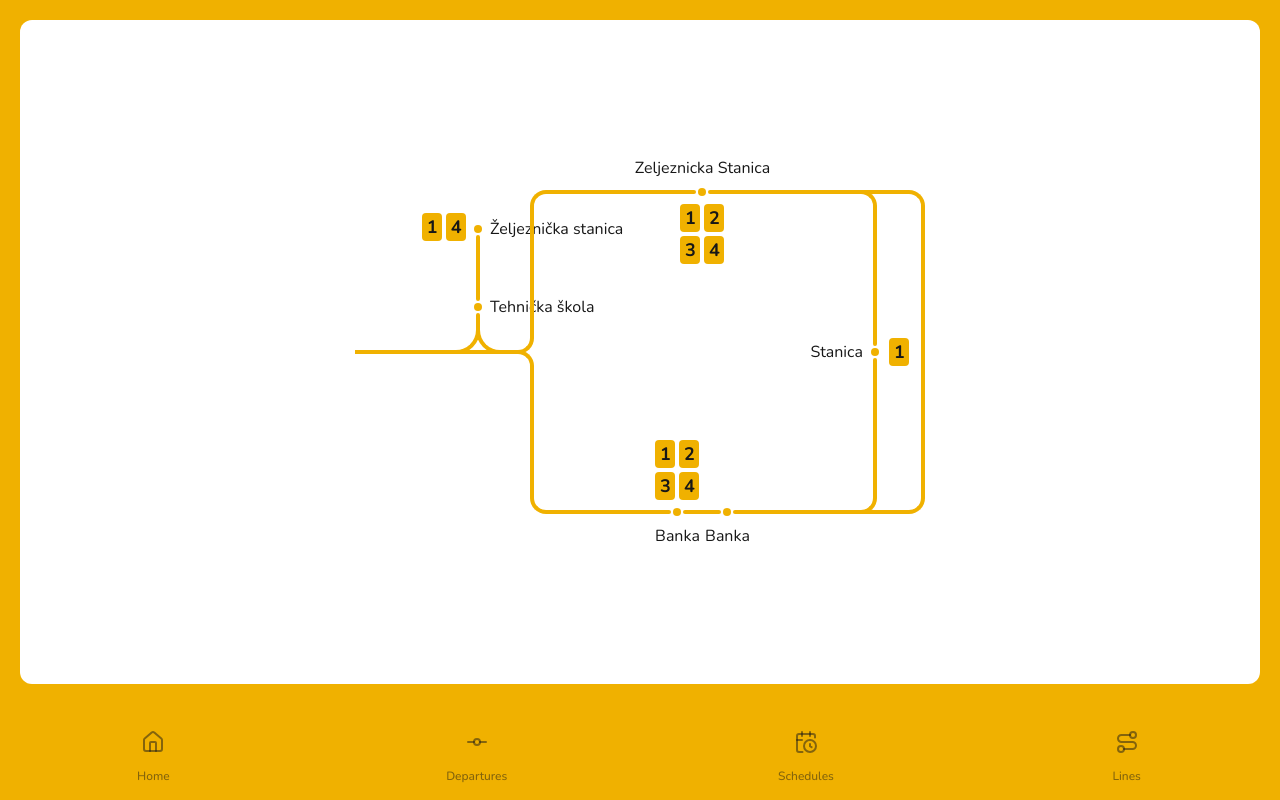
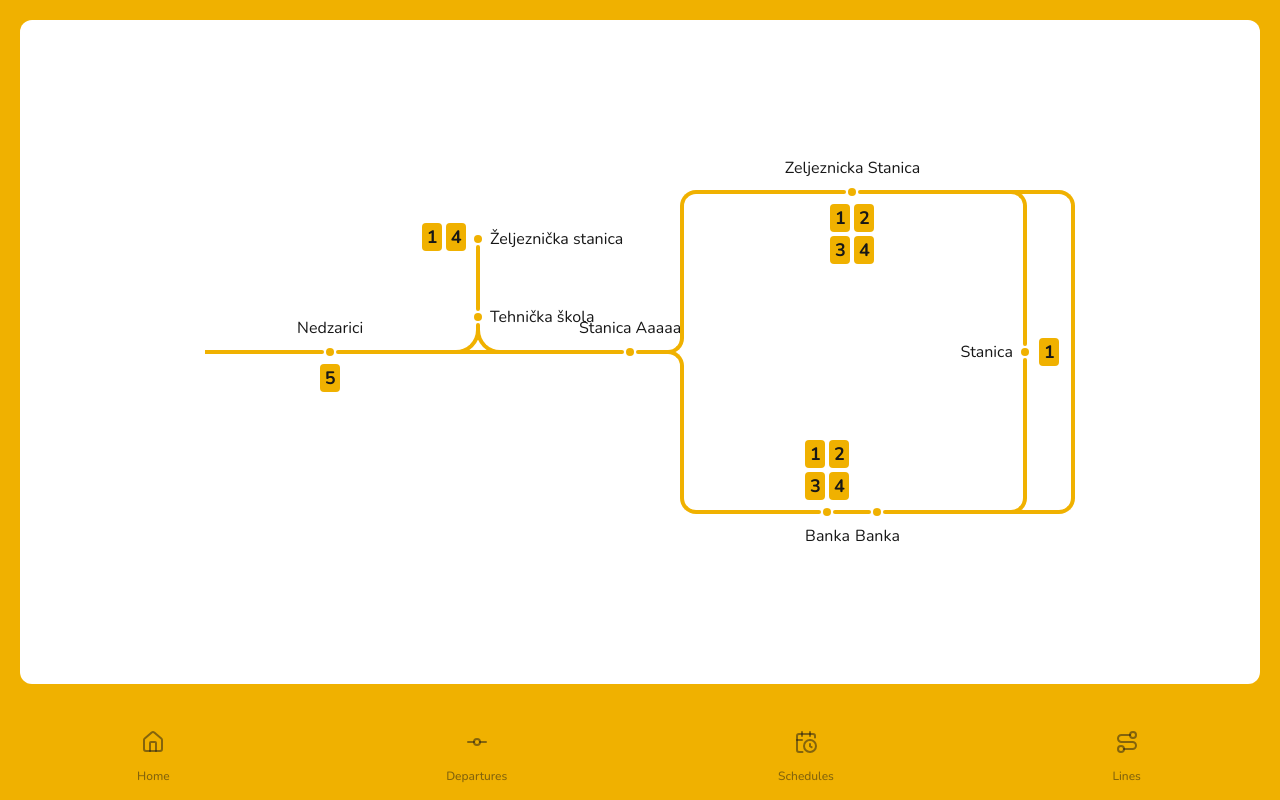
Before and after one commit to corentindautreme/transit-planner-client, a Next.js app: page /map in a window 1280 px wide. Built offline with nearby package versions, Linux system fonts and the light colour scheme.

Commit message:
WIP Live map

```diff
--- a/src/app/(ui)/map/page.tsx
+++ b/src/app/(ui)/map/page.tsx
@@ -1,78 +1,19 @@
 export default function Page() {
     return (
         <div className="h-full bg-white rounded-xl py-3 px-1 overflow-scroll">
-            <div className="min-w-[400px] md:min-w-none h-full flex flex-col-reverse md:flex-row items-center justify-center">
+            <div className="min-w-max md:min-w-none min-h-max h-full flex flex-col-reverse md:flex-row items-center justify-end md:justify-center">
+                <Separator length={100}/>
 
-                {/* Center track */}
-                <div className="flex w-1 md:w-[100px] h-[100px] md:h-1 bg-yellow-500"></div>
+                <Station stationName={'Nedzarici'} lines={['5']}/>
+
+                <Separator length={100}/>
 
                 {/* Left/top fork */}
-                <div className="w-full md:w-auto h-auto md:h-full flex md:flex-col">
-                    <div className="h-[50px] w-[calc(50%+0.125rem)] md:w-[50px] md:h-[calc(50%+0.125rem)] flex md:flex-col">
+                <Fork/>
 
-                        {/* Perpendicular fork track */}
-                        <div className="grow h-full md:w-full flex md:flex-col justify-end md:items-end pb-1 md:pb-0 md:pe-1">
+                <Separator length={100}/>
 
-                            {/* Terminus */}
-                            <div className="h-full md:h-auto max-w-[50px] md:w-full flex flex-col md:flex-row gap-1 md:gap-2">
-
-                                <div className="flex-1/2 h-0 md:h-auto md:w-0 flex gap-1 justify-center md:justify-end items-end">
-                                    <div className="shrink-0 w-5 mb-1 text-center rounded bg-yellow-500 text-lg font-bold">1</div>
-                                    <div className="shrink-0 w-5 mb-1 text-center rounded bg-yellow-500 text-lg font-bold">4</div>
-                                </div>
-
-                                <div className="flex md:flex-col items-center gap-0.5">
-                                    <div className="flex-1"></div>
-                                    <div className="size-2 bg-yellow-500 rounded-full"></div>
-                                    <div className="flex-1 h-1 w-0 md:h-0 md:w-1 bg-yellow-500 rounded-s-xl md:rounded-s-none md:rounded-tr-xl md:rounded-t-xl"></div>
-                                </div>
-
-                                <div className="flex-1/2 h-0 md:h-auto md:w-0 md:text-nowrap flex md:flex-col justify-center">
-                                    <div className="text-center">Željeznička stanica</div>
-                                </div>
-                            </div>
-
-                            {/* Flat segment */}
-                            <div className="h-full md:h-[50px] w-[50px] md:w-full flex flex-col md:flex-row">
-                                <div className="flex-1/2"></div>
-                                <div className="shrink-0 w-full h-1 md:h-full md:w-1 bg-yellow-500"></div>
-                                <div className="flex-1/2"></div>
-                            </div>
-
-                            {/* Station */}
-                            <div className="h-full md:h-auto max-w-[50px] w-auto md:w-full flex flex-col md:flex-row gap-1 md:gap-2">
-                                <div className="flex-1/2"></div>
-                                <div className="flex md:flex-col items-center gap-0.5">
-                                    <div className="flex-1 h-1 w-0 md:h-0 md:w-1 bg-yellow-500 rounded-e-xl md:rounded-e-none md:rounded-br-xl md:rounded-b-xl"></div>
-                                    <div className="size-2 bg-yellow-500 rounded-full"></div>
-                                    <div className="flex-1 h-1 w-0 md:h-0 md:w-1 bg-yellow-500 rounded-s-xl md:rounded-s-none md:rounded-tr-xl md:rounded-t-xl"></div>
-                                </div>
-
-                                <div className="flex-1/2 h-0 md:h-auto md:w-0 md:text-nowrap flex md:flex-col justify-center">
-                                    <div className="text-center">Tehnička škola</div>
-                                </div>
-                            </div>
-
-                            {/* Flat segment */}
-                            <div className="h-full md:h-auto w-auto md:w-full flex flex-col md:flex-row">
-                                <div className="flex-1/2"></div>
-                                <div className="shrink-0 w-[10px] h-1 md:h-[10px] md:w-1 bg-yellow-500"></div>
-                                <div className="flex-1/2"></div>
-                            </div>
-                        </div>
-
-                        {/* Connection to main track */}
-                        <div className="shrink-0 relative w-[25px] h-full md:w-full md:h-[25px] flex flex-col md:flex-row">
-                            <div className="absolute right-0 bottom-0 h-full md:h-1 w-1 md:w-full bg-yellow-500"></div>
-                            <div className="h-1/2 md:h-full md:w-1/2 -mb-1 me-0 md:mb-0 md:-me-1 border-yellow-500 border-4 border-s-0 border-t-0 rounded-br-3xl rounded-tl-none"></div> {/*md:border-s-4 md:border-t-4 md:border-b-0 md:border-l-0 md:rounded-tl-xl md:rounded-br-none*/}
-                            <div className="grow border-yellow-500 border-4 border-s-0 border-b-0 rounded-tr-3xl rounded-bl-none md:border-s-4 md:border-b-4 md:border-t-0 md:border-r-0 md:rounded-bl-3xl md:rounded-tr-none"></div>
-                        </div>
-                    </div>
-
-
-                    <div className="bg-background shrink-0 h-[50px] w-[calc(50%-0.125rem)] md:w-[50px] md:h-[calc(50%-0.125rem)] flex md:flex-col"></div>
-
-                </div>
+                <Station stationName={'Stanica Aaaaa'}/>
 
                 {/* 2-track fork - connector to main track */}
                 <TwoTrackForkConnector/>
@@ -86,6 +27,126 @@ export default function Page() {
                 {/* End fork connector */}
                 <EndForkConnector/>
             </div>
+        </div>
+    );
+}
+
+function Station({stationName, lines}: {stationName: string, lines?: string[]}) {
+    return (
+        <div className="flex gap-2 md:flex-col w-full md:max-w-[50px] max-h-[50px] md:max-h-none md:h-full">
+            {/* Station label */}
+            <div className="flex-1/2 max-w-1/2 md:max-w-none flex md:flex-col items-center justify-end overflow-hidden md:overflow-visible">
+                <div className="w-full overflow-hidden md:overflow-visible md:min-w-max text-ellipsis text-end md:text-center">{stationName}</div>
+            </div>
+            {/* Station marker */}
+            <div className="flex flex-col md:flex-row items-center gap-0.5">
+                <div className="flex-1 w-1 h-0 md:w-0 md:h-1 bg-yellow-500 rounded-b-xl md:rounded-b-none md:rounded-br-xl md:rounded-e-xl"></div>
+                <div className="size-2 bg-yellow-500 rounded-full"></div>
+                <div className="flex-1 w-1 md:h-1 bg-yellow-500 rounded-t-xl md:rounded-t-none md:rounded-tl-xl md:rounded-s-xl"></div>
+            </div>
+            {/* Station signs */}
+            <div className="flex-1/2 flex items-center md:items-start justify-start md:justify-center">
+                <div className="flex items-center flex-wrap gap-1 justify-start md:justify-center">
+                    { lines?.map(line => (
+                        <div className="shrink-0 w-5 text-center rounded bg-yellow-500 text-lg font-bold">{line}</div>
+                    ))}
+                </div>
+            </div>
+        </div>
+    );
+}
+
+function Separator({length}: {length: number}) {
+    return (
+        <>
+            <div className="hidden md:block shrink-0" style={{ width: `${length}px` }}>
+                <div className="flex w-full h-1 bg-yellow-500"></div>
+            </div>
+            <div className="block md:hidden shrink-0" style={{ height: `${length}px` }}>
+                <div className="flex h-full w-1 bg-yellow-500"></div>
+            </div>
+        </>
+    )
+}
+
+function Fork() {
+    return (
+        <div className="w-full md:w-auto h-auto md:h-full flex md:flex-col">
+            <div className="h-[50px] w-[calc(50%+0.125rem)] md:w-[50px] md:h-[calc(50%+0.125rem)] flex md:flex-col justify-end">
+
+                {/* Perpendicular fork track */}
+                <div className="grow h-full md:w-full flex md:flex-col justify-end md:items-end pb-1 md:pb-0 md:pe-1">
+
+                    {/* Terminus */}
+                    <ForkTerminus stationName={'Željeznička stanica'} lines={['1', '4']}/>
+
+                    {/* Flat segment */}
+                    <ForkFlatSegment/>
+
+                    {/* Station */}
+                    <ForkStation stationName={'Tehnička škola'}/>
+                </div>
+
+                {/* Connection to main track */}
+                <div className="shrink-0 relative w-[25px] h-full md:w-full md:h-[25px] flex flex-col md:flex-row">
+                    <div className="absolute right-0 bottom-0 h-full md:h-1 w-1 md:w-full bg-yellow-500"></div>
+                    <div className="h-1/2 md:h-full md:w-1/2 -mb-1 me-0 md:mb-0 md:-me-1 border-yellow-500 border-4 border-s-0 border-t-0 rounded-br-3xl rounded-tl-none"></div> {/*md:border-s-4 md:border-t-4 md:border-b-0 md:border-l-0 md:rounded-tl-xl md:rounded-br-none*/}
+                    <div className="grow border-yellow-500 border-4 border-s-0 border-b-0 rounded-tr-3xl rounded-bl-none md:border-s-4 md:border-b-4 md:border-t-0 md:border-r-0 md:rounded-bl-3xl md:rounded-tr-none"></div>
+                </div>
+            </div>
+
+            <div className="shrink-0 h-[50px] w-[calc(50%-0.125rem)] md:w-[50px] md:h-[calc(50%-0.125rem)] flex md:flex-col"></div>
+
+        </div>
+    );
+}
+
+function ForkTerminus({stationName, lines}: {stationName: string, lines: string[]}) {
+    return (
+        <div className="h-full md:h-auto max-w-[50px] md:w-full flex flex-col md:flex-row gap-1 md:gap-2">
+
+            <div className="flex-1/2 h-0 md:h-auto md:w-0 flex gap-1 justify-center md:justify-end items-end">
+                { lines.map(line => (
+                    <div className="shrink-0 w-5 mb-1 text-center rounded bg-yellow-500 text-lg font-bold">{line}</div>
+                ))}
+            </div>
+
+            <div className="flex md:flex-col items-center gap-0.5">
+                <div className="flex-1"></div>
+                <div className="size-2 bg-yellow-500 rounded-full"></div>
+                <div className="flex-1 h-1 w-0 md:h-0 md:w-1 bg-yellow-500 rounded-s-xl md:rounded-s-none md:rounded-tr-xl md:rounded-t-xl"></div>
+            </div>
+
+            <div className="flex-1/2 h-0 md:h-auto md:w-0 md:text-nowrap flex md:flex-col justify-center">
+                <div className="text-center">{stationName}</div>
+            </div>
+        </div>
+    );
+}
+
+function ForkStation({stationName}: {stationName: string}) {
+    return (
+        <div className="h-full md:h-auto max-w-[50px] w-auto md:w-full flex flex-col md:flex-row gap-1 md:gap-2">
+            <div className="flex-1/2"></div>
+            <div className="flex md:flex-col items-center gap-0.5">
+                <div className="flex-1 h-1 w-0 md:h-0 md:w-1 bg-yellow-500 rounded-e-xl md:rounded-e-none md:rounded-br-xl md:rounded-b-xl"></div>
+                <div className="size-2 bg-yellow-500 rounded-full"></div>
+                <div className="flex-1 h-1 w-0 md:h-0 md:w-1 bg-yellow-500 rounded-s-xl md:rounded-s-none md:rounded-tr-xl md:rounded-t-xl"></div>
+            </div>
+
+            <div className="flex-1/2 h-0 md:h-auto md:w-0 md:text-nowrap flex md:flex-col justify-center">
+                <div className="text-center">{stationName}</div>
+            </div>
+        </div>
+    );
+}
+
+function ForkFlatSegment() {
+    return (
+        <div className="h-full md:h-[50px] w-[50px] md:w-full flex flex-col md:flex-row">
+            <div className="flex-1/2"></div>
+            <div className="shrink-0 w-full h-1 md:h-full md:w-1 bg-yellow-500"></div>
+            <div className="flex-1/2"></div>
         </div>
     );
 }
@@ -300,7 +361,7 @@ function MiddleForkConnectorWithStation() {
 
 function EndForkConnector() {
     return (
-        <div className="w-full md:w-[25px] h-[25px] md:h-full flex md:flex-col">
+        <div className="shrink-0 w-full md:w-[25px] h-[25px] md:h-full flex md:flex-col">
             {/* left/top connector */}
             <div className="flex-1/2 flex md:flex-col justify-end md:items-end">
                 {/* 50% of container + half of a border-1 */}
```
